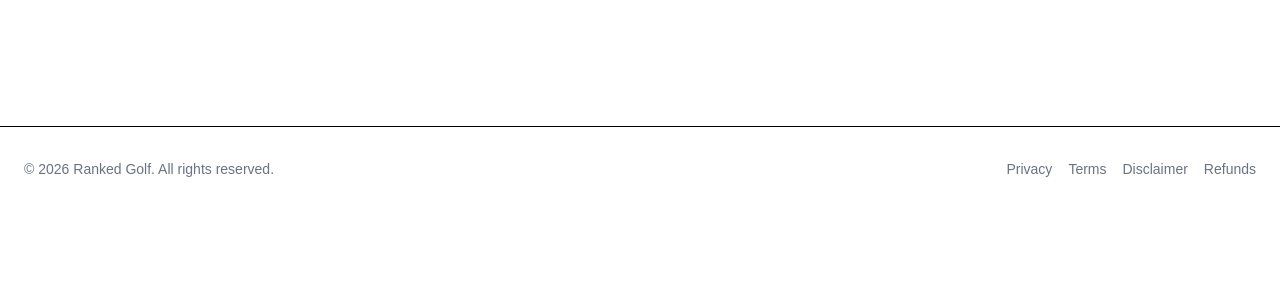
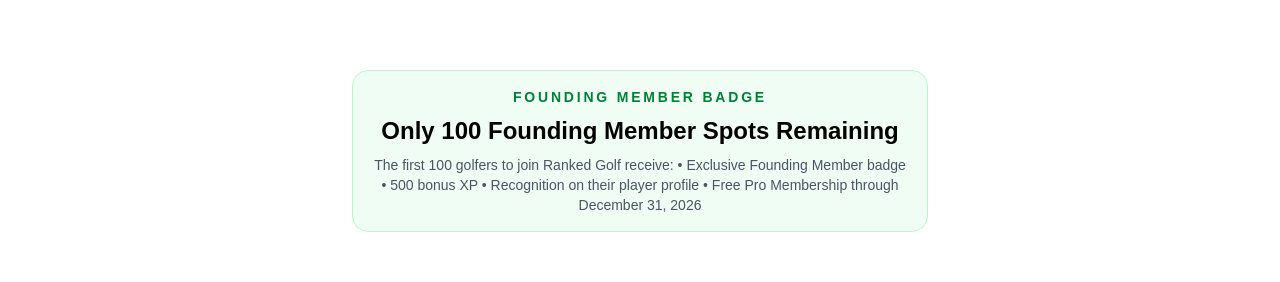
Before and after one commit to rankedgolf/ranked-golf, a Next.js app: page / in a window 1280 px wide. Shown: the part 2008-2290 px from the top of the page. Before the commit the page ends 2219 px from the top, so only its background shows below. Built offline with nearby package versions, Linux system fonts and the light colour scheme; no server answers; the database is empty.

Commit message:
Add founding member support and launch updates

```diff
--- a/app/page.tsx
+++ b/app/page.tsx
@@ -33,6 +33,16 @@ export default async function HomePage() {
     `)
     .order("created_at", { ascending: false })
     .limit(3);
+
+    const { count: foundingMemberCount } = await supabase
+  .from("user_achievements")
+  .select("*", { count: "exact", head: true })
+  .eq("achievement_key", "founding_member");
+
+const foundingSpotsLeft = Math.max(
+  0,
+  100 - (foundingMemberCount || 0)
+);
 
   return (
     <main className="min-h-screen bg-white">
@@ -290,6 +300,25 @@ export default async function HomePage() {
           </div>
         </div>
       </section>
+
+      <div className="mx-auto mt-6 max-w-xl rounded-2xl border border-green-200 bg-green-50 px-5 py-4 text-center">
+  <p className="text-sm font-bold uppercase tracking-[0.2em] text-green-700">
+    Founding Member Badge
+  </p>
+
+  <p className="mt-2 text-2xl font-extrabold text-black">
+    Only {foundingSpotsLeft} Founding Member Spots Remaining
+  </p>
+
+  <p className="mt-2 text-sm text-gray-600">
+The first 100 golfers to join Ranked Golf receive:
+
+• Exclusive Founding Member badge
+• 500 bonus XP
+• Recognition on their player profile
+• Free Pro Membership through December 31, 2026
+  </p>
+</div>
     </main>
   );
 }
--- a/app/pricing/page.tsx
+++ b/app/pricing/page.tsx
@@ -54,6 +54,16 @@ export default async function PricingPage() {
   const isPro =
     membershipTier === "pro" || membershipTier === "competitive";
 
+    const { count: foundingMemberCount } = await supabase
+  .from("user_achievements")
+  .select("*", { count: "exact", head: true })
+  .eq("achievement_key", "founding_member");
+
+const foundingSpotsLeft = Math.max(
+  0,
+  100 - (foundingMemberCount || 0)
+);
+
   return (
     <main className="min-h-screen bg-gray-50 p-6 md:p-8">
       <div className="mx-auto max-w-6xl">
@@ -73,6 +83,21 @@ export default async function PricingPage() {
             campaign features.
           </p>
         </div>
+
+        <div className="mt-8 rounded-2xl border border-green-200 bg-green-50 p-5 text-center">
+  <p className="text-sm font-bold uppercase tracking-[0.2em] text-green-700">
+    Founding Member Badge
+  </p>
+
+  <p className="mt-2 text-2xl font-extrabold">
+    Only {foundingSpotsLeft} Founding Member Spots Remaining
+  </p>
+
+  <p className="mt-2 text-sm text-gray-600">
+    The first 100 golfers to join Ranked Golf receive the exclusive
+    Founding Member badge and bonus 500 XP.
+  </p>
+</div>
 
         <div className="mt-10 grid gap-6 md:grid-cols-2">
           {/* FREE */}
--- a/app/signup/page.tsx
+++ b/app/signup/page.tsx
@@ -3,6 +3,14 @@ import { signUp } from "../auth/actions";
 export default function SignupPage() {
   return (
     <main className="min-h-screen flex items-center justify-center p-6">
+      🏛️ Founding Member
+
+The first 100 golfers to join Ranked Golf receive:
+
+• Exclusive Founding Member badge
+• 500 bonus XP
+• Recognition on their player profile
+• Free Pro Membership through December 31, 2026
       <form action={signUp} className="w-full max-w-md space-y-4 border rounded-xl p-6">
         <h1 className="text-2xl font-bold">Create Account</h1>
 
```
